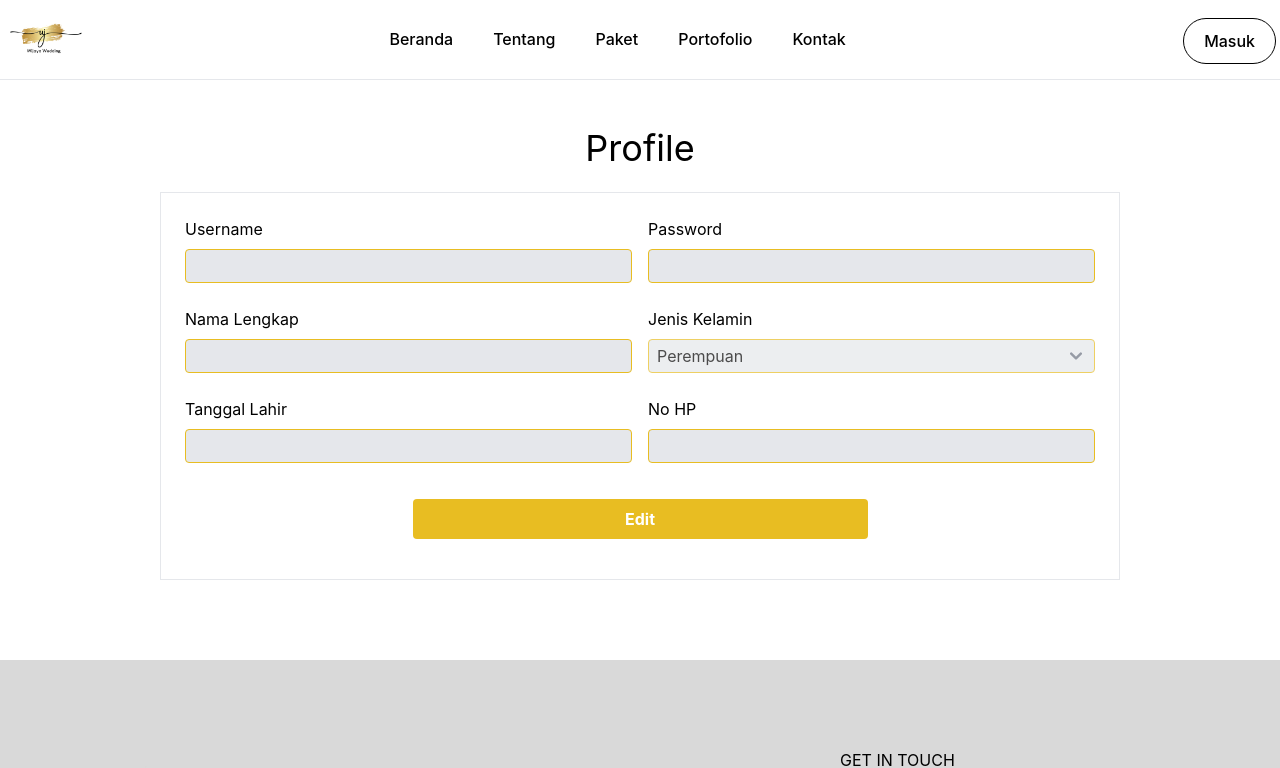
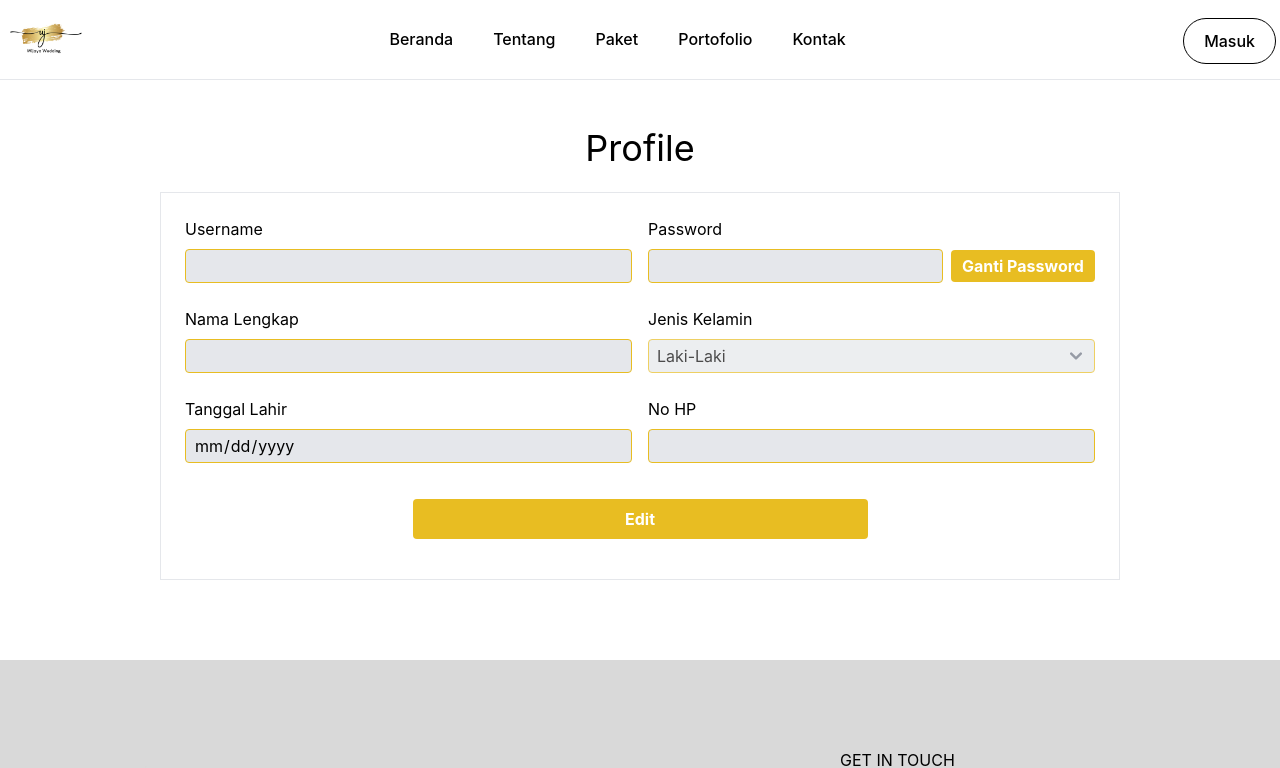
Before and after one commit to nasichunamin/wijaya-wedding, a React (Create React App) app in the folder frontend/: page /Profile in a window 1280 px wide. Shown: the top 768 px of the page. Built offline with nearby package versions, Linux system fonts and the light colour scheme.

Commit message:
Feature (frontend) : implementasi API edit profil

```diff
--- a/frontend/src/pages/Auth/Profile.tsx
+++ b/frontend/src/pages/Auth/Profile.tsx
@@ -1,9 +1,10 @@
 import React, { useEffect, useState } from "react";
 import { FaMoneyBillAlt } from "react-icons/fa";
 import { Table } from "flowbite-react";
-import { User } from "../../types";
+import { RegisterOrEditRequest, User } from "../../types";
 import { authService, storageService } from "../../services";
 import { useSelector } from "react-redux";
+import toast from "react-hot-toast";
 
 // enum JenisKelaminEnum {
 //     "L"
@@ -19,6 +20,7 @@ const Profile: React.FC = () => {
   const [tanggalLahir, setTanggalLahir] = useState<string>("");
   const [noHp, setNoHp] = useState<string>("");
   const [editMode, setEditMode] = useState<boolean>(false);
+  const [editPasswordMode, setEditPasswordMode] = useState<boolean>(false);
 
   //   const rev = ReverseMd5({
   //     lettersUpper: false,
@@ -49,6 +51,41 @@ const Profile: React.FC = () => {
       // console.log("responpetugas",(petugas))
     } catch (error) {
       console.log("error", error);
+    }
+  };
+
+  const edit = async (id: any) => {
+    // console.log("id edit", typeof user?.id);
+    // console.log({
+    //   username,
+    //   password,
+    //   namaLengkap,
+    //   jenisKelamin,
+    //   tanggalLahir,
+    //   noHp,
+    // });
+
+    try {
+      const request: RegisterOrEditRequest = {
+        username: username,
+        // password: password,
+        nama_lengkap: namaLengkap,
+        jenis_kelamin: jenisKelamin,
+        tgl_lahir: tanggalLahir,
+        no_telepon: noHp,
+      };
+
+      console.log("request", request);
+      const response = await authService.update(request, id);
+
+      if (response) {
+        setEditMode(false);
+        toast.success("Selamat, Anda berhasil update profil");
+        console.log("responseny", response);
+      }
+    } catch (error: any) {
+      // toast.error(error);
+      console.log("errorx", error);
     }
   };
   useEffect(() => {
@@ -82,19 +119,32 @@ const Profile: React.FC = () => {
               </div>
               <div>
                 <h2>Password</h2>
+                <div className="flex items-center gap-2">
                   <input
                     type="password"
                     className={`my-2  w-full text-black font-poppins-regular border  border-[#e8bd22] rounded px-2 py-1 ${
-                    editMode ? "bg-white" : "bg-gray-200"
+                      editPasswordMode ? "bg-white" : "bg-gray-200"
                     }`}
                     //   errorMessage={errors?.password?.message}
                     //   {...register("password", { required: "password is required" })}
                     name="password"
                     id="password"
-                  disabled={editMode ? false : true}
+                    disabled={editPasswordMode ? false : true}
                     //   value={password}
                     //   onChange={(e) => setPassword(e.target.value)}
                   />
+                  <button
+                    type="button"
+                    //   isLoading={isSubmitting}
+                    //   shadow="small"
+                    //   size="large"
+                    //   rounded="rounded"
+                    className="w-2/4 font-poppins-bold text-[16px] bg-[#e8bd22] rounded py-1"
+                    onClick={() => setEditPasswordMode(true)}
+                  >
+                    <span className="text-white font-bold">Ganti Password</span>
+                  </button>
+                </div>
               </div>
               <div>
                 <h2>Nama Lengkap</h2>
@@ -109,7 +159,7 @@ const Profile: React.FC = () => {
                   id="password"
                   disabled={editMode ? false : true}
                   value={namaLengkap}
-                  //   onChange={(e) => setPassword(e.target.value)}
+                  onChange={(e) => setNamaLengkap(e.target.value)}
                 />
               </div>
               <div>
@@ -128,13 +178,17 @@ const Profile: React.FC = () => {
                 /> */}
                 <select
                   name="jenisKelamin"
-                  //   onChange={(e) => setStatus(JSON.parse(e.target.value))}
+                  onChange={(e) => setJenisKelamin(e.target.value)}
+                  value={jenisKelamin}
                   className={`my-2  w-full text-black font-poppins-regular border  border-[#e8bd22] rounded px-2 py-1 ${
                     editMode ? "bg-white" : "bg-gray-200"
                   }`}
                   disabled={editMode ? false : true}
                 >
-                  {jenisKelamin === "L" ? (
+                  <option value="L">Laki-Laki</option>
+                  <option value="P"> Perempuan</option>
+
+                  {/* {jenisKelamin === "L" ? (
                     <>
                       <option value="L">Laki-Laki</option>
                       <option value="P"> Perempuan</option>
@@ -144,13 +198,13 @@ const Profile: React.FC = () => {
                       <option value="P">Perempuan</option>
                       <option value="L">Laki-Laki</option>
                     </>
-                  )}
+                  )} */}
                 </select>
               </div>
               <div>
                 <h2>Tanggal Lahir</h2>
                 <input
-                  type="text"
+                  type="date"
                   className={`my-2  w-full text-black font-poppins-regular border  border-[#e8bd22] rounded px-2 py-1 ${
                     editMode ? "bg-white" : "bg-gray-200"
                   }`}
@@ -160,7 +214,7 @@ const Profile: React.FC = () => {
                   disabled={editMode ? false : true}
                   id="password"
                   value={tanggalLahir}
-                  //   onChange={(e) => setPassword(e.target.value)}
+                  onChange={(e) => setTanggalLahir(e.target.value)}
                 />
               </div>
               <div>
@@ -176,7 +230,7 @@ const Profile: React.FC = () => {
                   disabled={editMode ? false : true}
                   id="password"
                   value={noHp}
-                  //   onChange={(e) => setPassword(e.target.value)}
+                  onChange={(e) => setNoHp(e.target.value)}
                 />
               </div>
             </div>
@@ -202,7 +256,7 @@ const Profile: React.FC = () => {
                       //   size="large"
                       //   rounded="rounded"
                       className="mt-3 w-2/4 font-poppins-bold text-[16px] bg-[#e8bd22] rounded py-2"
-                      onClick={() => setEditMode(true)}
+                      onClick={() => edit(user?.id)}
                     >
                       <span className="text-white font-bold">Submit</span>
                     </button>
--- a/frontend/src/services/auth.service.ts
+++ b/frontend/src/services/auth.service.ts
@@ -1,7 +1,12 @@
 import { AxiosResponse } from "axios";
 
 import api from "./api.service";
-import { LoginRequest, LoginResponse, User } from "../types";
+import {
+  LoginRequest,
+  LoginResponse,
+  RegisterOrEditRequest,
+  User,
+} from "../types";
 
 // API GET DATA
 export const login = async (
@@ -13,3 +18,10 @@ export const login = async (
 export const profile = async (id: string): Promise<AxiosResponse<User>> => {
   return await api.post("user/view?id=" + id);
 };
+
+export const update = async (
+  data: RegisterOrEditRequest,
+  id: any
+): Promise<AxiosResponse<LoginResponse>> => {
+  return await api.post("user/update?id=" + id, data);
+};
```
Also changed, not shown: frontend/src/types/interface/Auth/Login.ts (+10 -0 lines). Lines whose indentation alone changed are shown as unchanged.
